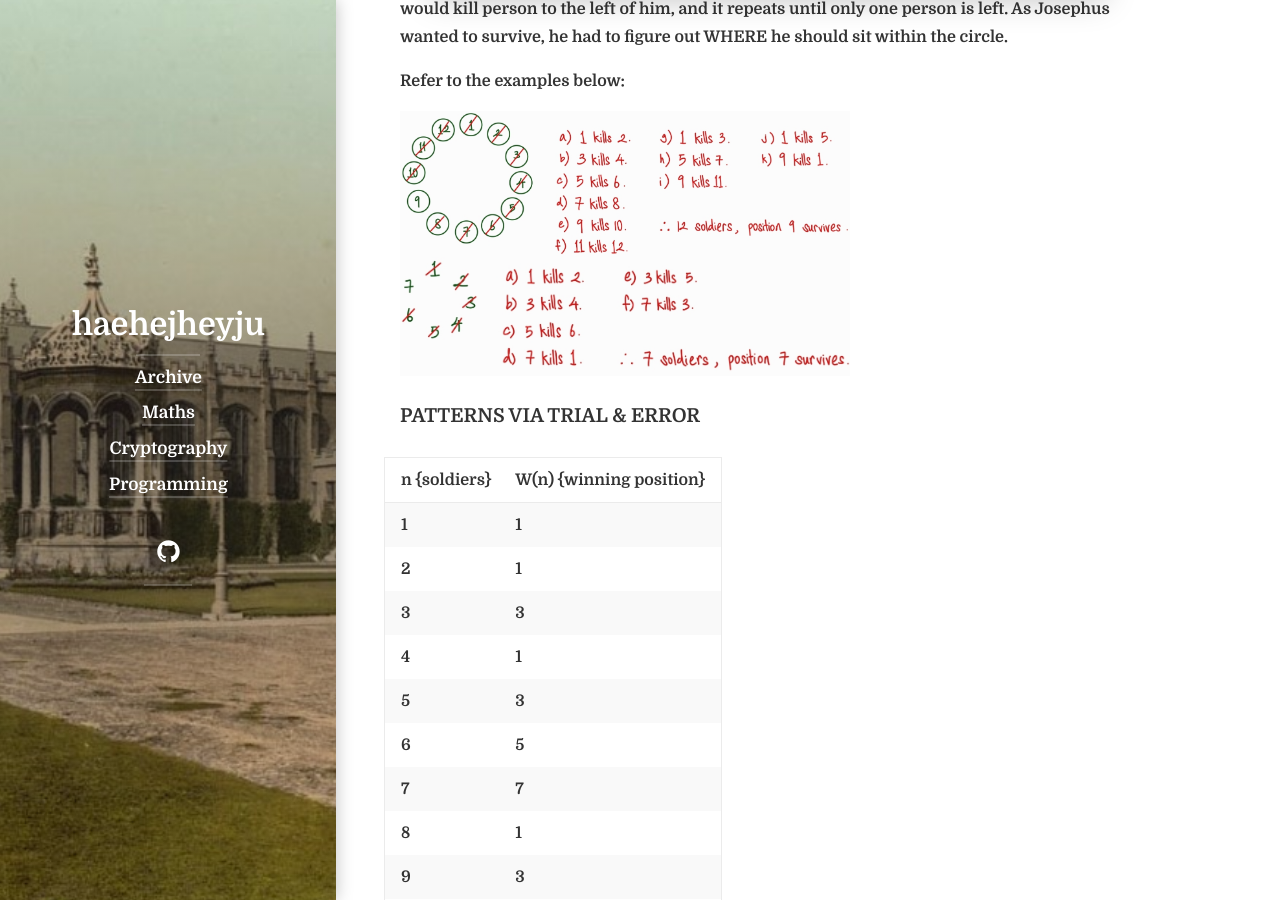
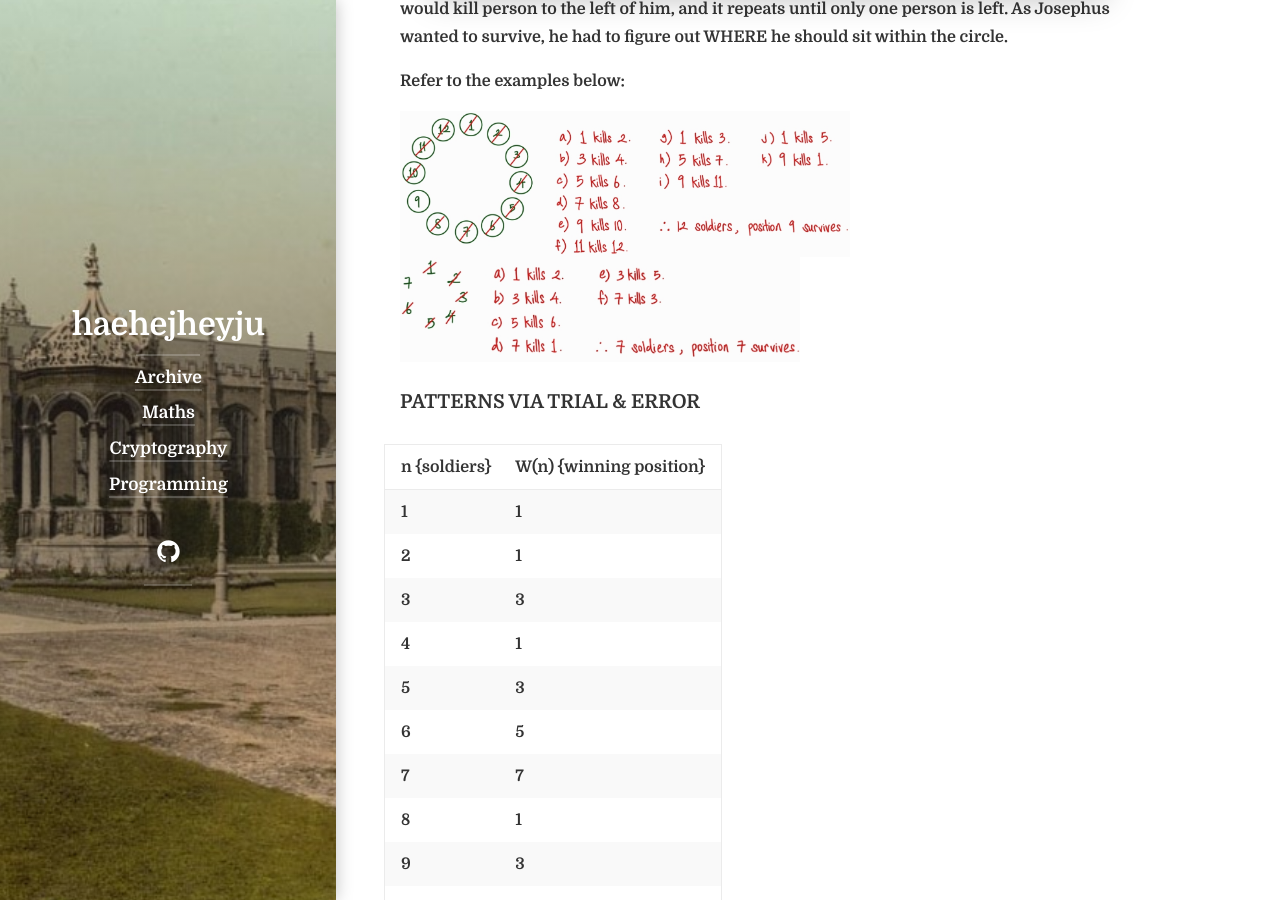
Before and after one commit to haehejheyju/haehejheyju.github.io, a Jekyll site: the page built from _posts/2024-01-29-The-Josephus-Problem.md, in a window 1280 px wide and 900 px high, scrolled down 930 px. Built offline with Jekyll 4.4.1, drawn with Linux system fonts in a browser that asks for light colours; cached includes are drawn as plain includes; some web fonts are replaced.

Commit message:
resize22

```diff
--- a/_posts/2024-01-29-The-Josephus-Problem.md
+++ b/_posts/2024-01-29-The-Josephus-Problem.md
@@ -22,7 +22,7 @@
 Refer to the examples below:
 
 ![image](/assets/img/TheJosephusProblem/tjp2.jpg){: width="450" }
-![image](/assets/img/TheJosephusProblem/tjp3.jpg){: width="450" }
+![image](/assets/img/TheJosephusProblem/tjp3.jpg){: width="400" }
 
 **PATTERNS VIA TRIAL & ERROR**
 {:.lead}
@@ -62,16 +62,20 @@
 e.g. n=2^4=16.
 
 1. Remove all the evens (according to the rule):
-![image](/assets/img/TheJosephusProblem/tjp4.jpg){: width="350" }
+
+![image](/assets/img/TheJosephusProblem/tjp4.jpg){: width="200" }
 
 2. Put a dot on 1 so we can remember that it is 1’s turn again. When I relabel at this point, n=2^3=8 - the number of remaining ones are powers of two again:
-![image](/assets/img/TheJosephusProblem/tjp5.jpg){: width="350" }
+
+![image](/assets/img/TheJosephusProblem/tjp5.jpg){: width="200" }
 
 3. It’s still 1’s turn after the second round. So I go through again:
-![image](/assets/img/TheJosephusProblem/tjp6.jpg){: width="350" }
+
+![image](/assets/img/TheJosephusProblem/tjp6.jpg){: width="200" }
 
 4. 1 wins:
-![image](/assets/img/TheJosephusProblem/tjp7.jpg){: width="350" }
+
+![image](/assets/img/TheJosephusProblem/tjp7.jpg){: width="200" }
 
 **WHAT ABOUT n≠2^x?**
 {:.lead}
@@ -99,13 +103,16 @@
 Hence n = 8 + 5
 
 1. According to a = 5, go 5 steps:
-![image](/assets/img/TheJosephusProblem/tjp8.jpg){: width="350" }
+
+![image](/assets/img/TheJosephusProblem/tjp8.jpg){: width="200" }
 
 2. Now I have dropped a people, and it is number 11’s turn:
-![image](/assets/img/TheJosephusProblem/tjp9.jpg){: width="350" }
+
+![image](/assets/img/TheJosephusProblem/tjp9.jpg){: width="200" }
 
 3. 8 people, AKA 2^3 people are left. We know who wins in a power of two, it’s whoever starts. Therefore, if I go from number 11, number 11 wins.
-![image](/assets/img/TheJosephusProblem/tjp10.jpg){: width="350" }
+
+![image](/assets/img/TheJosephusProblem/tjp10.jpg){: width="200" }
 
 Which is, if a number is written as 2^x + a , whichever turn it is after *a* steps wins.
 After trying few times with other numbers, we can identify that W(n) = 2a + 1 .
@@ -141,7 +148,8 @@
 101001
 
 It is noticeably faster to find W(n) in binary notation as all you need to do is to take the most significant bit (MSB), and put it at the end, letting it to be the least significant bit (LSB).
-![image](/assets/img/TheJosephusProblem/tjp11.jpg){: width="300" }
+
+![image](/assets/img/TheJosephusProblem/tjp11.jpg){: width="200" }
 
 A [reference link 2](https://youtu.be/uCsD3ZGzMgE?si=0loMzhJdAZgvHRdZ) to Numberphile (YT).<br>
 
```
